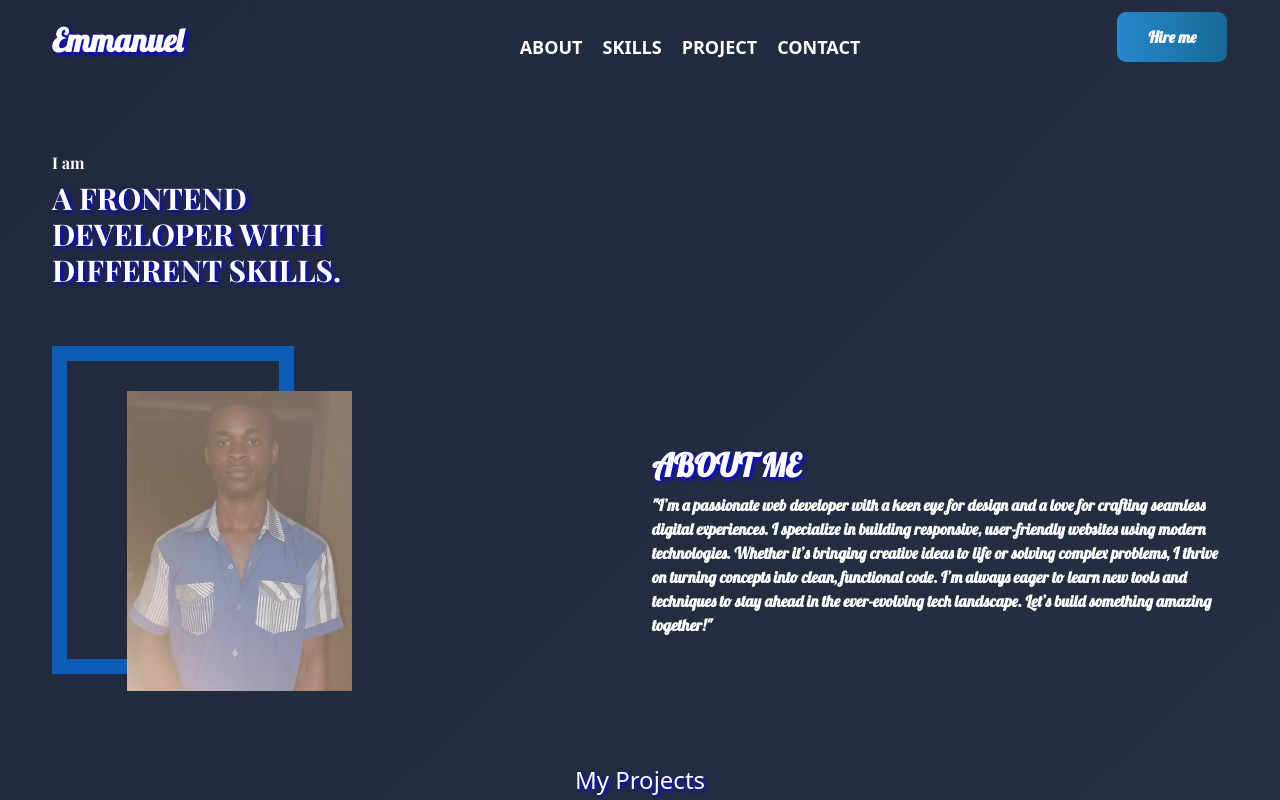
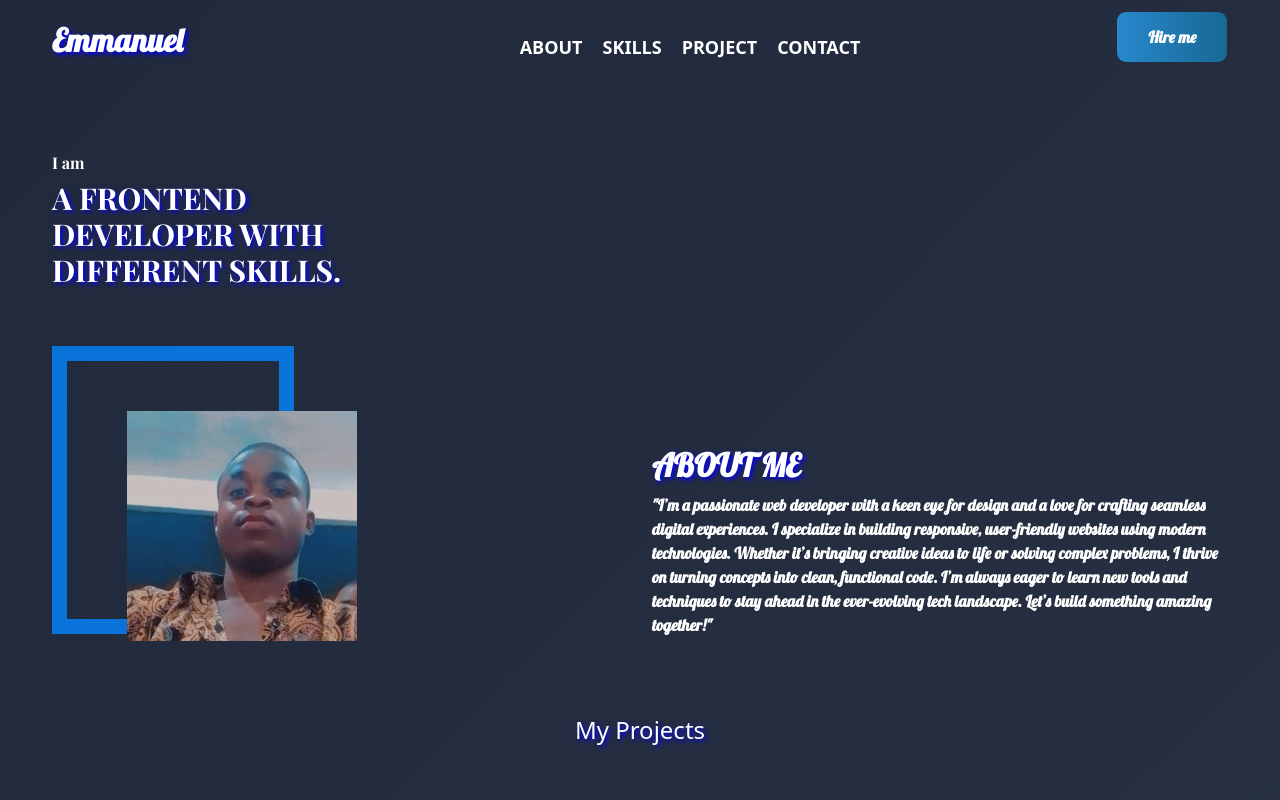
Before and after one commit to emmazy-will/Portfolio, a React (Vite) app in the folder my-portfolio/: page / in a window 1280 px wide. Shown: the top 800 px of the page. Built offline with nearby package versions, Linux system fonts and the light colour scheme; a web font is replaced by a local one.

Commit message:
newly-updated

```diff
--- a/my-portfolio/src/App.css
+++ b/my-portfolio/src/App.css
@@ -118,8 +118,8 @@ body {
   margin-top: 80px;
 }
 #my-image{
-  height: 300px;
-  margin-top: 30px;
+  height: 230px;
+  margin-top: 50px;
   margin-left: 60px;
 }
 @keyframes borderColorChange {
@@ -502,7 +502,7 @@ i {
   }
   .image-boder{
     border: 15px solid rgb(225, 255, 0);
-    width: 20%;
+    width: 60%;
     margin-top: 50px;
     height: 80%;
     animation: borderColorChange 4s infinite;
--- a/my-portfolio/src/App.jsx
+++ b/my-portfolio/src/App.jsx
@@ -1,7 +1,7 @@
 import { Menu } from 'lucide-react';
 import 'bootstrap/dist/css/bootstrap.min.css';
 import './App.css';
-import me from "./images/king.jpg"
+import mee from "./images/me.jpg"
 import view from "./images/row.png"
 import manage from "./images/task.png"
 import { ArrowRight } from 'lucide-react';
@@ -165,7 +165,7 @@ function App() {
           <div className="row">
             <div className="col-12 col-lg-6">
               <div className="image-boder">
-                <img id='my-image' src={me} alt="" />
+                <img id='my-image' src={mee} alt="" />
               </div>
             </div>
             <motion.div   variants={staggerContainer}
```
Also changed, not shown: my-portfolio/src/images/Snapchat-1288391818.jpg (added), my-portfolio/src/images/me.jpg (added).
